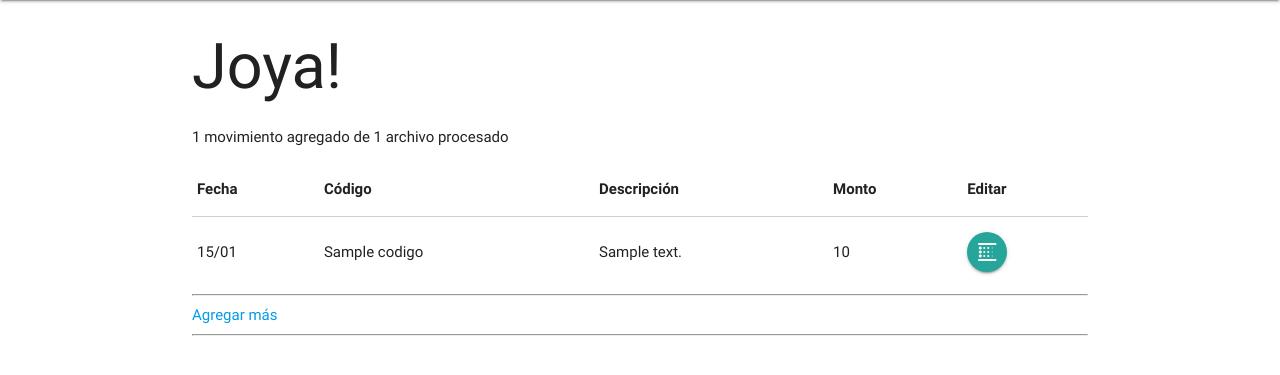
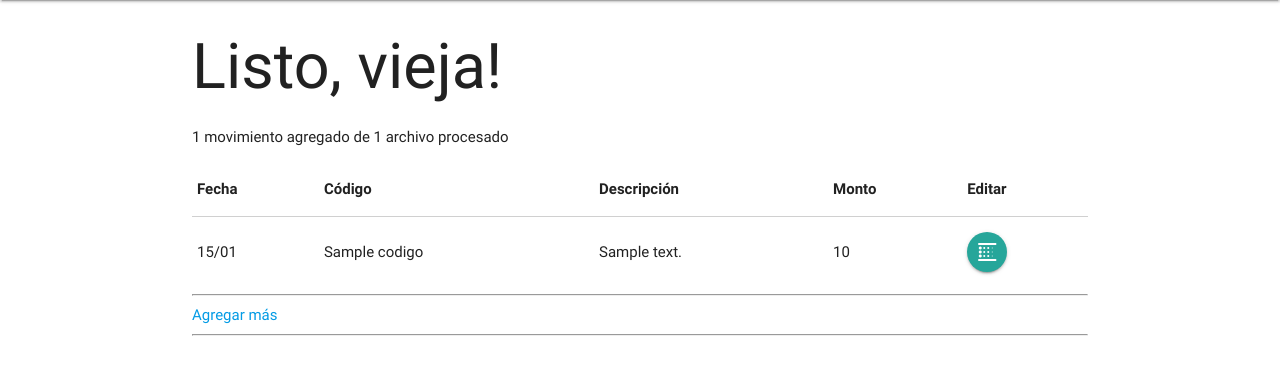
Before and after one commit to noapex/bcoadmin, a Django app: template templates/movimientos/add_attachment_done.html in a window 1280 px wide. Shown: the part 112-487 px from the top of the page. Run offline with Django 3.2, Linux system fonts and the light colour scheme; tables that the repository leaves empty hold one stand-in row (values such as "Sample post"); the template is opened without the code that fills it: values that come from a table or form of the project are taken from there, most other values are stand-ins (such as "Sample title", 1, 10 or a date in 2020); parts of the project's set-up code (start-up, migrations or seed data) failed here and were passed over; some libraries are stand-ins or nearby versions.

Commit message:
listo, vieja

```diff
--- a/templates/movimientos/add_attachment_done.html
+++ b/templates/movimientos/add_attachment_done.html
@@ -5,7 +5,7 @@
 {% block title %}Se agregaron varios archivos!{% endblock %}
 
 {% block content %}
-    <h1>Joya!</h1>
+    <h1>Listo, vieja!</h1>
     <p>{{ mov_count }} movimiento{{ mov_count|pluralize }} agregado{{ mov_count|pluralize }} de {{ file_count }} archivo{{ file_count|pluralize }} procesado{{ file_count|pluralize }}</p>
 
     {% if mov_count > 0 %}
```
